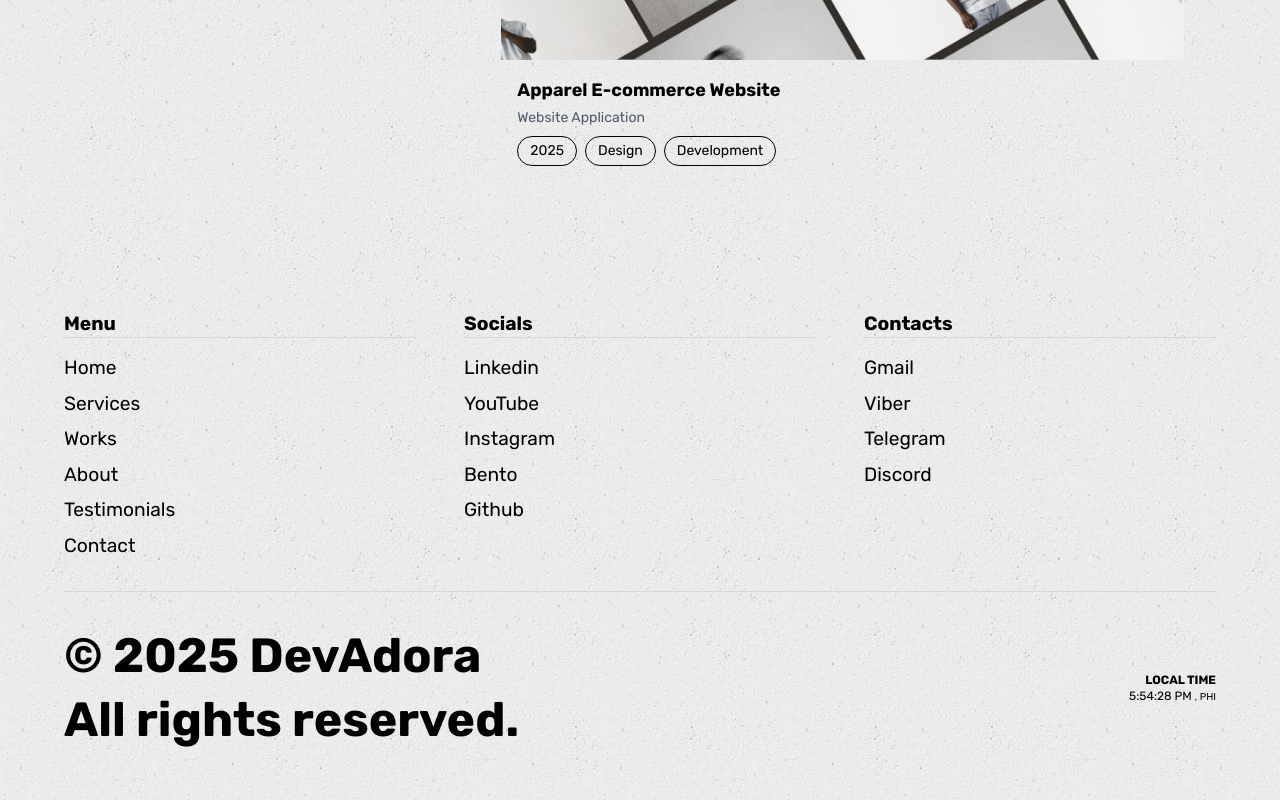
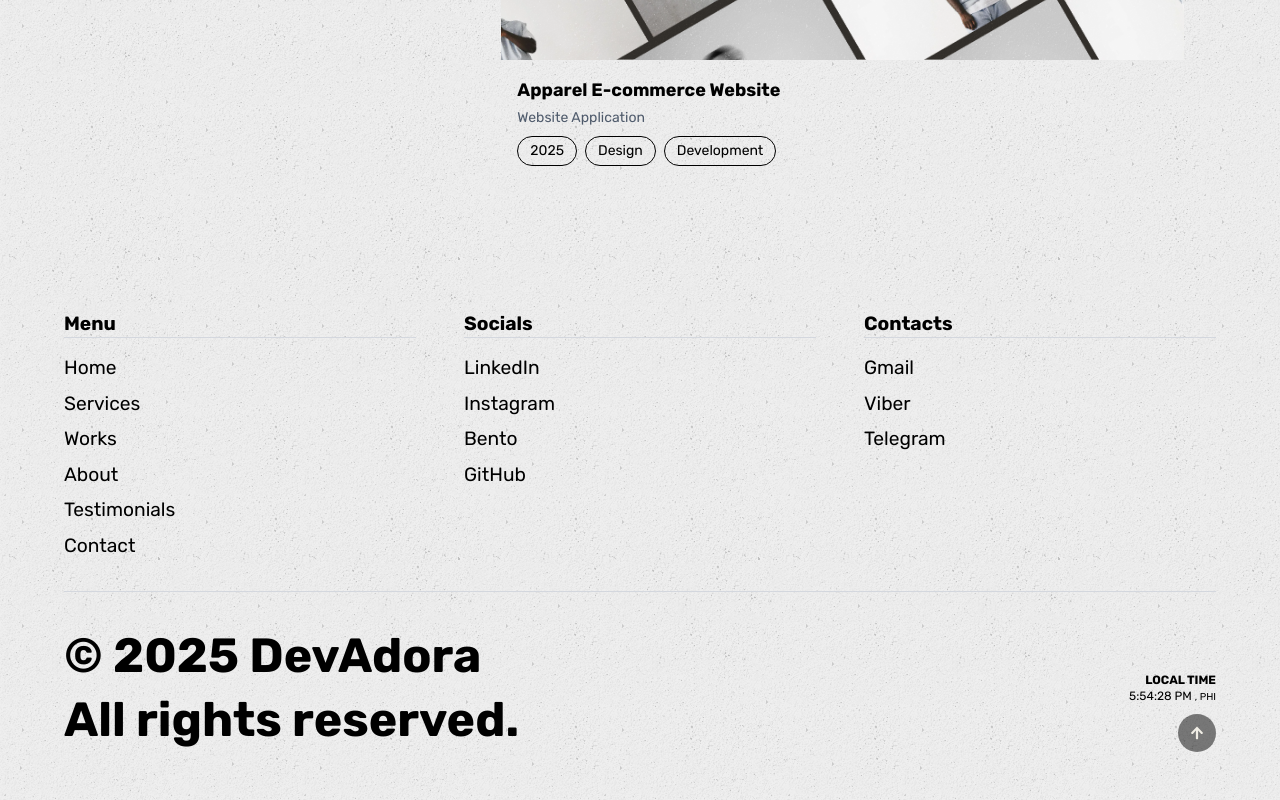
Before and after one commit to DevAdora/DevAdora-Portfolio, a Next.js app: page /About in a window 1280 px wide. Shown: the part 2825-3625 px from the top of the page. Built offline with nearby package versions, Linux system fonts and the light colour scheme.

Commit message:
adjust the top position of the boxes in the services, added dynamic value anchor in the links footers

```diff
--- a/src/app/page.tsx
+++ b/src/app/page.tsx
@@ -106,13 +106,25 @@ export default function Home() {
         <>
           <Header />
           {/* Add top padding when header becomes fixed to prevent content jump */}
-          <div className={isScrolled ? 'pt-20' : ''}>
+          <div className={isScrolled ? "pt-20" : ""}>
+            <section id="home">
               <Hero />
+            </section>
+            <section id="services">
               <Services />
+            </section>
+            <section id="projects">
               <Projects />
+            </section>
+            <section id="about">
               <About />
+            </section>
+            <section id="testimonials">
               <Testimonials />
+            </section>
+            <section id="contact">
               <Contact />
+            </section>
             <Footer />
           </div>
         </>
--- a/src/components/Footer.jsx
+++ b/src/components/Footer.jsx
@@ -1,6 +1,7 @@
 "use client";
 
 import { useEffect, useState } from "react";
+import { FaArrowUp } from "react-icons/fa";
 
 export default function Footer() {
   const [localTime, setLocalTime] = useState("");
@@ -44,7 +45,10 @@ export default function Footer() {
               "Contact",
             ].map((item) => (
               <li key={item}>
-                <a href={`#${item.toLowerCase()}`} className="hover:underline">
+                <a
+                  href={`#${item.toLowerCase()}`}
+                  className="relative inline-block after:content-[''] after:absolute after:left-0 after:bottom-0 after:h-[2px] after:w-0 after:bg-black after:transition-all after:duration-300 hover:after:w-full"
+                >
                   {item}
                 </a>
               </li>
@@ -57,16 +61,47 @@ export default function Footer() {
           <h3 className="font-semibold mb-4  border-b border-gray-300  text-[0.8rem] sm:text-[1rem] md:text-[1.2rem] lg:text-[1.2rem] xl:text-[1.2rem] 2xl:text-[1.2rem]">
             Socials
           </h3>
-          <ul className="space-y-2 text-[0.8rem] sm:text-[1rem] md:text-[1.2rem] lg:text-[1.2rem] xl:text-[1.2rem] 2xl:text-[1.2rem]">
-            {["Linkedin", "YouTube", "Instagram", "Bento", "Github"].map(
-              (item) => (
-                <li key={item}>
-                  <a href="#" className="hover:underline">
-                    {item}
-                  </a>
-                </li>
-              )
-            )}
+          <ul className="space-y-2  text-[0.8rem] sm:text-[1rem] md:text-[1.2rem] lg:text-[1.2rem] xl:text-[1.2rem] 2xl:text-[1.2rem]">
+            <li>
+              <a
+                href="https://www.linkedin.com/in/rai-reyes-jr-6bb906272/"
+                target="_blank"
+                rel="noopener noreferrer"
+                className="relative inline-block after:content-[''] after:absolute after:left-0 after:bottom-0 after:h-[2px] after:w-0 after:bg-black after:transition-all after:duration-300 hover:after:w-full"
+              >
+                LinkedIn
+              </a>
+            </li>
+            <li>
+              <a
+                href="https://www.instagram.com/soullessr4i/"
+                target="_blank"
+                rel="noopener noreferrer"
+                className="relative inline-block after:content-[''] after:absolute after:left-0 after:bottom-0 after:h-[2px] after:w-0 after:bg-black after:transition-all after:duration-300 hover:after:w-full"
+              >
+                Instagram
+              </a>
+            </li>
+            <li>
+              <a
+                href="https://bento.me/devadora"
+                target="_blank"
+                rel="noopener noreferrer"
+                className="relative inline-block after:content-[''] after:absolute after:left-0 after:bottom-0 after:h-[2px] after:w-0 after:bg-black after:transition-all after:duration-300 hover:after:w-full"
+              >
+                Bento
+              </a>
+            </li>
+            <li>
+              <a
+                href="https://github.com/DevAdora"
+                target="_blank"
+                rel="noopener noreferrer"
+                className="relative inline-block after:content-[''] after:absolute after:left-0 after:bottom-0 after:h-[2px] after:w-0 after:bg-black after:transition-all after:duration-300 hover:after:w-full"
+              >
+                GitHub
+              </a>
+            </li>
           </ul>
         </div>
 
@@ -76,13 +111,30 @@ export default function Footer() {
             Contacts
           </h3>
           <ul className="space-y-2  text-[0.8rem] sm:text-[1rem] md:text-[1.2rem] lg:text-[1.2rem] xl:text-[1.2rem] 2xl:text-[1.2rem]">
-            {["Gmail", "Viber", "Telegram", "Discord"].map((item) => (
-              <li key={item}>
-                <a href="#" className="hover:underline">
-                  {item}
-                </a>
-              </li>
-            ))}
+            <li>
+              <a
+                href="mailto:raireyesjr@gmail.com?subject=Hello&body=I want to contact you"
+                className="relative inline-block after:content-[''] after:absolute after:left-0 after:bottom-0 after:h-[2px] after:w-0 after:bg-black after:transition-all after:duration-300 hover:after:w-full"
+              >
+                Gmail
+              </a>
+            </li>
+            <li>
+              <a
+                href="viber://chat?number=%2B639171234567"
+                className="relative inline-block after:content-[''] after:absolute after:left-0 after:bottom-0 after:h-[2px] after:w-0 after:bg-black after:transition-all after:duration-300 hover:after:w-full"
+              >
+                Viber
+              </a>
+            </li>
+            <li>
+              <a
+                href="https://t.me/yourusername"
+                className="relative inline-block after:content-[''] after:absolute after:left-0 after:bottom-0 after:h-[2px] after:w-0 after:bg-black after:transition-all after:duration-300 hover:after:w-full"
+              >
+                Telegram
+              </a>
+            </li>
           </ul>
         </div>
       </div>
@@ -102,14 +154,13 @@ export default function Footer() {
           </p>
         </div>
 
-        {/* Scroll to Top */}
-        {/* <button
+        <button
           onClick={scrollToTop}
-          className="absolute bottom-0 right-0 bg-gray-300 rounded-full p-3 hover:bg-gray-400 transition"
+          className="absolute bottom-0 right-0 bg-black/50 rounded-full p-3 text-[#f0ede4] hover:bg-black transition cursor-pointer"
           aria-label="Scroll to top"
         >
           <FaArrowUp />
-        </button> */}
+        </button>
       </div>
     </footer>
   );
--- a/src/components/Header.jsx
+++ b/src/components/Header.jsx
@@ -21,12 +21,10 @@ export default function Header() {
     };
 
     const handleScroll = () => {
-      // Check if we've scrolled past the hero section (adjust threshold as needed)
-      const heroHeight = window.innerHeight; // Assuming hero is full viewport height
-      setIsScrolled(window.scrollY > heroHeight * 0.3); // Show burger after 30% of hero height
+      const heroHeight = window.innerHeight;
+      setIsScrolled(window.scrollY > heroHeight * 0.3);
     };
 
-    // Initial check
     checkMobile();
 
     window.addEventListener("scroll", handleScroll);
@@ -56,7 +54,6 @@ export default function Header() {
               <h1>DevAdora ©</h1>
             </div> */}
 
-            {/* Desktop Menu - Always visible on desktop */}
             {!isScrolled ? (
               <ul className="flex gap-[5px]">
                 {navItems.map((item, i) => (
@@ -82,11 +79,9 @@ export default function Header() {
           </div>
         </nav>
 
-        {/* Divider - only show when not scrolled */}
         {!isScrolled && <div className="header-line w-full bg-light-dark"></div>}
       </header>
 
-      {/* Floating Burger Button - Shows when scrolled or on mobile */}
       {(isScrolled || isMobile) && (
         <button
           onClick={toggleMobileMenu}
--- a/src/components/Hero.jsx
+++ b/src/components/Hero.jsx
@@ -52,9 +52,9 @@ export default function Hero() {
             <div>
               <Link
                 href="#contact"
-                className="hero-btn bg-dark-black text-white-dove text-[1.2rem] lg:text-[1.5rem] xl:text-[2rem] no-underline p-4 rounded-[45px]"
+                className="hero-btn bg-dark-black text-white-dove text-[1.2rem] lg:text-[1.5rem] xl:text-[1.6rem] no-underline p-8 rounded-[45px]"
               >
-                BOOK A CALL ↗
+                BOOK A CALL
               </Link>
             </div>
           </div>
@@ -97,7 +97,7 @@ export default function Hero() {
               href="#contact"
               className="inline-block bg-black text-white px-6 py-3 rounded-full text-sm sm:text-xl md:text-xl lg:text-xl xl:text-xl 2xl:text-xl font-medium tracking-wide"
             >
-              BOOK A CALL ↗
+              BOOK A CALL
             </Link>
           </div>
         </div>
--- a/src/components/Projects.jsx
+++ b/src/components/Projects.jsx
@@ -112,6 +112,7 @@ export default function Projects() {
 
                 {/* Details */}
                 <div className="flex flex-col gap-6 px-2 sm:px-0">
+
                   <h3 className="text-[1.2rem]">{project.title}</h3>
                   <div className="text-[1.5rem] flex flex-col sm:flex-row sm:justify-between sm:items-center gap-4 md:flex-col md:items-start md:justify-start">
                     <h2>{project.name}</h2>
--- a/src/components/Services.jsx
+++ b/src/components/Services.jsx
@@ -10,7 +10,6 @@ export default function Services() {
     offset: ["start start", "end end"],
   });
 
-  // Transform values for the box positions based on scroll
   const box2Y = useTransform(scrollYProgress, [0, 0.33], ["100%", "0%"]);
   const box3Y = useTransform(scrollYProgress, [0.33, 0.66], ["100%", "0%"]);
 
@@ -71,7 +70,7 @@ export default function Services() {
       </motion.div>
 
       <motion.div
-        className="box border-t border-white-dove sticky top-[22.5%] w-full h-screen flex flex-col bg-dark-black z-[2]"
+        className="box border-t border-white-dove sticky top-[15%] sm:top[15%] md:top-[17.5%] w-full h-screen flex flex-col bg-dark-black z-[2]"
         style={{ y: box2Y }}
       >
         <div className="mt-4 p-8 md:p-8">
```
Lines whose indentation alone changed are shown as unchanged.
